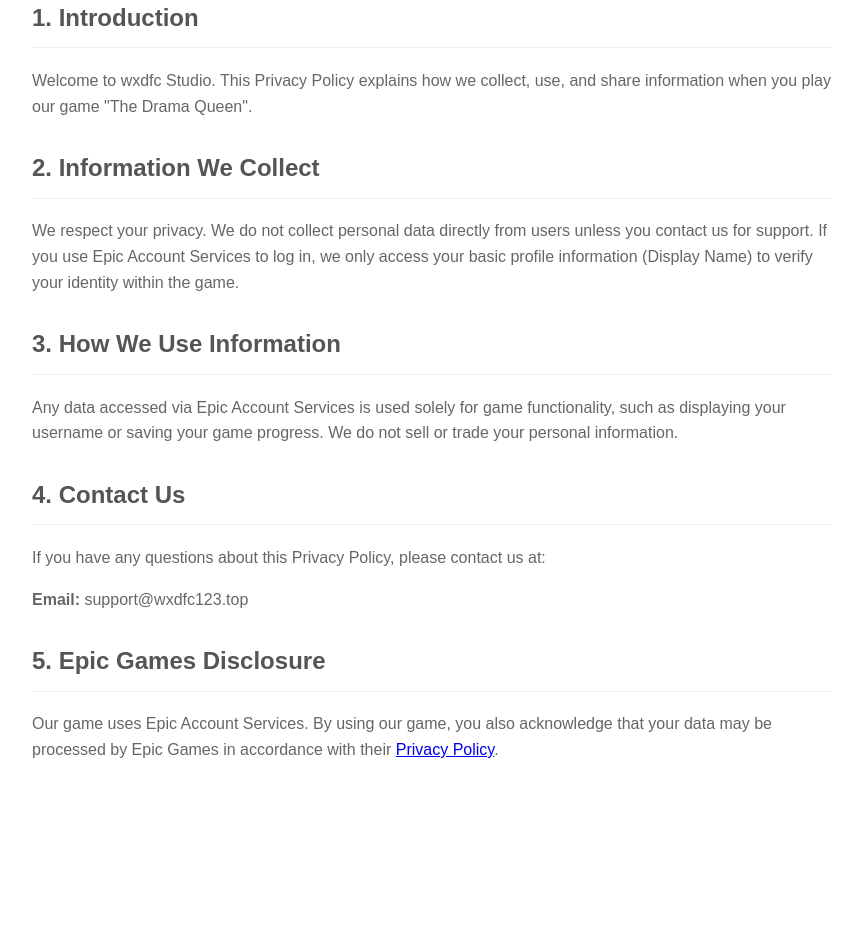
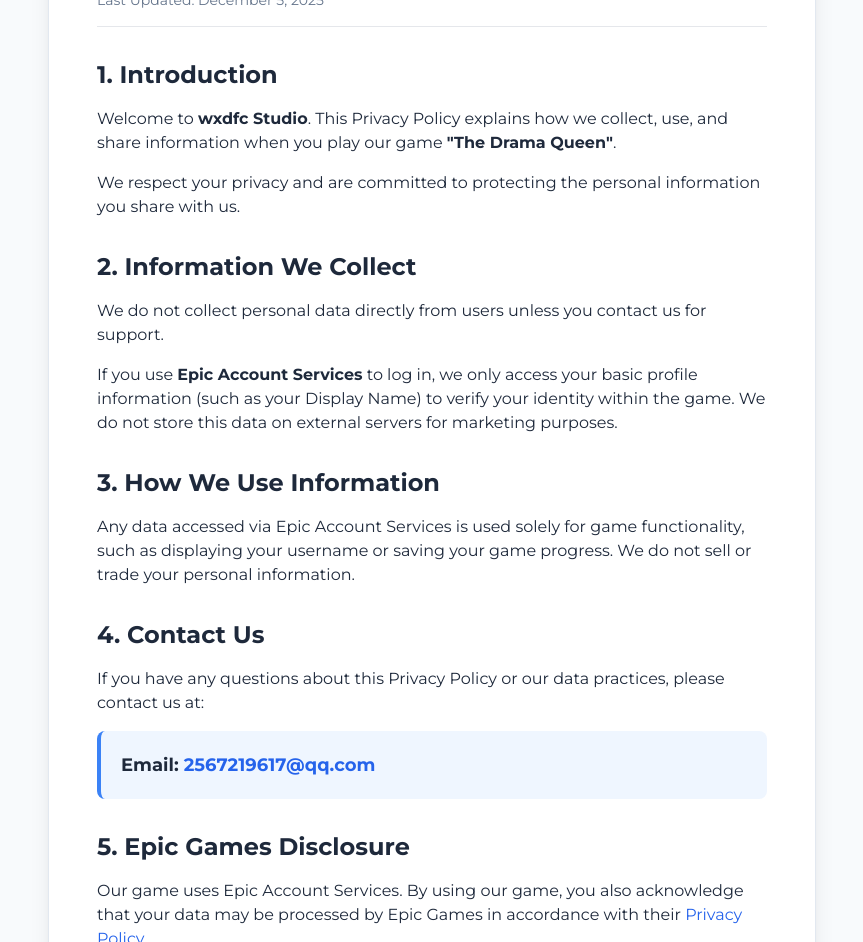
Before and after one commit to wxdfc/wxdfc123-site, a plain HTML site: page privacy.html in a window 1280 px wide. Shown: the part 171-1113 px from the top of the page, without its empty margins (208-1071 px from the left). Before the commit the page ends 970 px from the top, so only its background shows below. Drawn offline with nearby package versions, Linux system fonts and the light colour scheme.

Commit message:
Update privacy.html

```diff
--- a/privacy.html
+++ b/privacy.html
@@ -3,32 +3,74 @@
 <head>
     <meta charset="UTF-8">
     <meta name="viewport" content="width=device-width, initial-scale=1.0">
-    <title>Privacy Policy - wxdfc Studio</title>
+    <title>Privacy Policy - The Drama Queen</title>
+    <!-- 引入 Tailwind CSS (保持美观) -->
+    <script src="https://cdn.tailwindcss.com"></script>
+    <link href="https://fonts.googleapis.com/css2?family=Montserrat:wght@400;700&display=swap" rel="stylesheet">
     <style>
-        body { font-family: Arial, sans-serif; line-height: 1.6; max-width: 800px; margin: 0 auto; padding: 20px; }
-        h1 { color: #333; }
-        h2 { color: #555; border-bottom: 1px solid #eee; padding-bottom: 10px; margin-top: 30px; }
-        p { color: #666; }
+        body {
+            font-family: 'Montserrat', sans-serif;
+            background-color: #f8f9fa;
+            color: #333;
+            line-height: 1.6;
+        }
     </style>
 </head>
-<body>
-    <h1>Privacy Policy</h1>
-    <p>Last updated: December 3, 2025</p>
+<body class="bg-slate-50 text-slate-800 p-4 md:p-16">
 
-    <h2>1. Introduction</h2>
-    <p>Welcome to wxdfc Studio. This Privacy Policy explains how we collect, use, and share information when you play our game "The Drama Queen".</p>
+    <div class="max-w-3xl mx-auto bg-white p-8 md:p-12 rounded-2xl shadow-xl border border-slate-200">
+        <h1 class="text-3xl md:text-4xl font-bold mb-2 text-slate-900">Privacy Policy</h1>
+        <p class="text-sm text-slate-500 mb-8 border-b pb-4">Last Updated: December 5, 2025</p>
 
-    <h2>2. Information We Collect</h2>
-    <p>We respect your privacy. We do not collect personal data directly from users unless you contact us for support. If you use Epic Account Services to log in, we only access your basic profile information (Display Name) to verify your identity within the game.</p>
+        <section class="mb-8">
+            <h2 class="text-xl md:text-2xl font-bold mb-4 text-slate-800">1. Introduction</h2>
+            <p class="mb-4">
+                Welcome to <strong>wxdfc Studio</strong>. This Privacy Policy explains how we collect, use, and share information when you play our game <strong>"The Drama Queen"</strong>.
+            </p>
+            <p>
+                We respect your privacy and are committed to protecting the personal information you share with us.
+            </p>
+        </section>
 
-    <h2>3. How We Use Information</h2>
-    <p>Any data accessed via Epic Account Services is used solely for game functionality, such as displaying your username or saving your game progress. We do not sell or trade your personal information.</p>
+        <section class="mb-8">
+            <h2 class="text-xl md:text-2xl font-bold mb-4 text-slate-800">2. Information We Collect</h2>
+            <p class="mb-4">
+                We do not collect personal data directly from users unless you contact us for support.
+            </p>
+            <p>
+                If you use <strong>Epic Account Services</strong> to log in, we only access your basic profile information (such as your Display Name) to verify your identity within the game. We do not store this data on external servers for marketing purposes.
+            </p>
+        </section>
 
-    <h2>4. Contact Us</h2>
-    <p>If you have any questions about this Privacy Policy, please contact us at:</p>
-    <p><strong>Email:</strong> support@wxdfc123.top</p>
+        <section class="mb-8">
+            <h2 class="text-xl md:text-2xl font-bold mb-4 text-slate-800">3. How We Use Information</h2>
+            <p>
+                Any data accessed via Epic Account Services is used solely for game functionality, such as displaying your username or saving your game progress. We do not sell or trade your personal information.
+            </p>
+        </section>
 
-    <h2>5. Epic Games Disclosure</h2>
-    <p>Our game uses Epic Account Services. By using our game, you also acknowledge that your data may be processed by Epic Games in accordance with their <a href="https://www.epicgames.com/site/en-US/privacypolicy" target="_blank">Privacy Policy</a>.</p>
+        <section class="mb-8">
+            <h2 class="text-xl md:text-2xl font-bold mb-4 text-slate-800">4. Contact Us</h2>
+            <p class="mb-4">
+                If you have any questions about this Privacy Policy or our data practices, please contact us at:
+            </p>
+            <div class="bg-blue-50 p-5 rounded-lg border-l-4 border-blue-500">
+                <p class="font-bold text-lg">Email: <a href="mailto:2567219617@qq.com" class="text-blue-600 hover:underline">2567219617@qq.com</a></p>
+            </div>
+        </section>
+
+        <section class="mb-8">
+            <h2 class="text-xl md:text-2xl font-bold mb-4 text-slate-800">5. Epic Games Disclosure</h2>
+            <p>
+                Our game uses Epic Account Services. By using our game, you also acknowledge that your data may be processed by Epic Games in accordance with their <a href="https://www.epicgames.com/site/en-US/privacypolicy" target="_blank" class="text-blue-600 hover:underline">Privacy Policy</a>.
+            </p>
+        </section>
+
+        <div class="mt-12 pt-8 border-t text-center">
+            <a href="index.html" class="inline-block px-6 py-2 bg-slate-800 text-white rounded-lg hover:bg-slate-700 transition">Back to Home</a>
+            <p class="text-xs text-slate-400 mt-4">&copy; 2025 wxdfc Studio. All rights reserved.</p>
+        </div>
+    </div>
+
 </body>
 </html>
```
